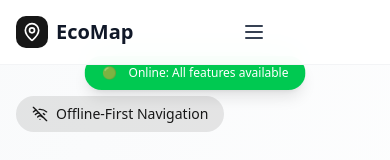
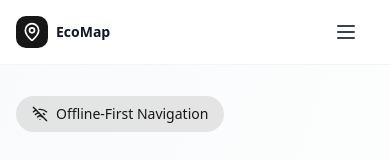
Before and after one commit to gawandeabhishek/ecomap-codeclash, a Next.js app: page / in a window 390 px wide. Shown: the top 160 px of the page. Built offline with nearby package versions, Linux system fonts and the light colour scheme; no server answers.

Commit message:
final commit : )

```diff
--- a/src/app/layout.tsx
+++ b/src/app/layout.tsx
@@ -1,10 +1,7 @@
-import ConditionalServiceWorkerSetup from "@/components/ConditionalServiceWorkerSetup";
 import { ClerkProvider } from "@clerk/nextjs";
 import type { Metadata } from "next";
 import { Geist, Geist_Mono } from "next/font/google";
-import ClientProviders from "../components/ClientProviders";
 import "./globals.css";
-import EnsureUser from "@/components/EnsureUser";
 
 const geistSans = Geist({
   variable: "--font-geist-sans",
@@ -32,11 +29,7 @@
         <body
           className={`${geistSans.variable} ${geistMono.variable} antialiased`}
         >
-          <ClientProviders>
-            <EnsureUser />
-            {children}
-            <ConditionalServiceWorkerSetup />
-          </ClientProviders>
+          {children}
         </body>
       </html>
     </ClerkProvider>
--- a/src/components/benefits.tsx
+++ b/src/components/benefits.tsx
@@ -95,7 +95,7 @@
               <img
                 src="https://images.unsplash.com/photo-1507003211169-0a1dd7228f2d?w=600&h=800&fit=crop&crop=center"
                 alt="Person using EcoMap for outdoor navigation"
-                className="rounded-3xl shadow-2xl w-full h-[700px] object-cover"
+                className="rounded-3xl shadow-2xl w-full h-[500px] sm:h-[700px] object-cover"
               />
 
               <div className="absolute inset-0 bg-gradient-to-t from-black/30 via-transparent to-transparent rounded-3xl"></div>
--- a/src/components/header.tsx
+++ b/src/components/header.tsx
@@ -33,7 +33,9 @@
             <div className="w-8 h-8 bg-primary rounded-lg flex items-center justify-center">
               <MapPin className="w-5 h-5 text-white" />
             </div>
-            <span className="text-xl font-bold text-gray-900">EcoMap</span>
+            <span className="text-sm sm:text-xl font-bold text-gray-900">
+              EcoMap
+            </span>
           </div>
 
           {/* Desktop Navigation */}
@@ -89,6 +91,7 @@
           </div>
 
           {/* Mobile menu button */}
+          <div className="flex items-center gap-2">
             <button
               onClick={() => setIsMenuOpen(!isMenuOpen)}
               className="md:hidden p-2 rounded-md text-gray-700 hover:text-primary"
@@ -104,17 +107,18 @@
               {user.sessionId &&
                 subStatus !== null &&
                 (subStatus ? (
-                <span className="px-3 py-1 bg-green-100 text-green-800 rounded-full font-semibold text-sm">
+                  <span className="px-3 py-1 bg-green-100 text-green-800 rounded-full font-semibold text-xs sm:text-sm">
                     Premium
                   </span>
                 ) : (
                   <Link href="/payment">
-                  <span className="px-3 py-1 bg-yellow-100 text-yellow-800 rounded-full font-semibold text-sm cursor-pointer hover:bg-yellow-200 transition">
+                    <span className="px-3 py-1 bg-yellow-100 text-yellow-800 rounded-full font-semibold text-xs sm:text-sm cursor-pointer hover:bg-yellow-200 transition">
                       Free
                     </span>
                   </Link>
                 ))}
               <UserButton afterSignOutUrl="/" />
+            </div>
           </div>
         </div>
 
```
Lines whose indentation alone changed are shown as unchanged.
